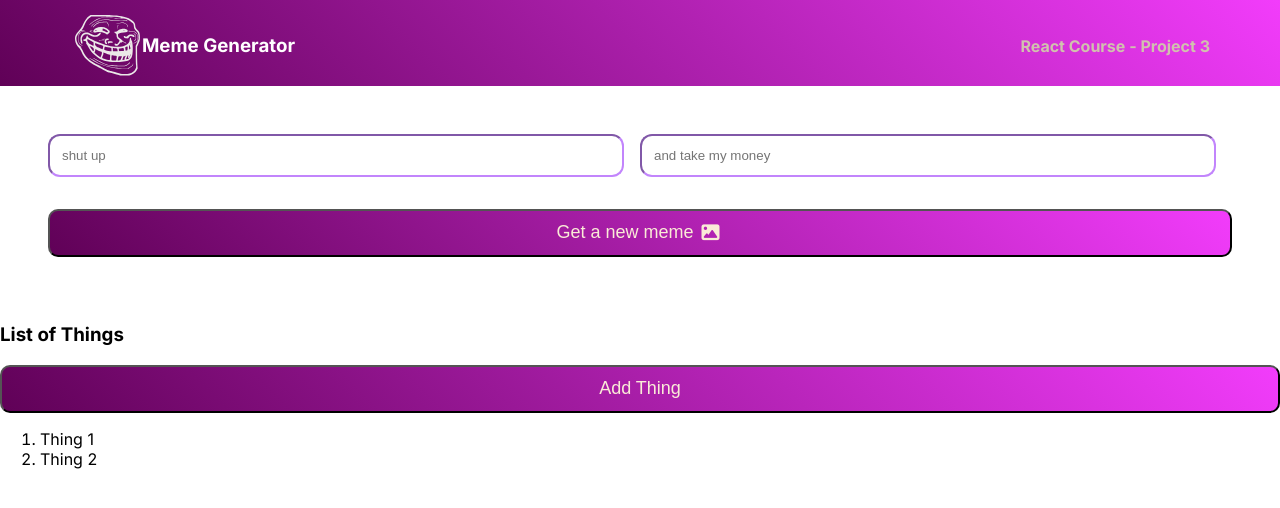
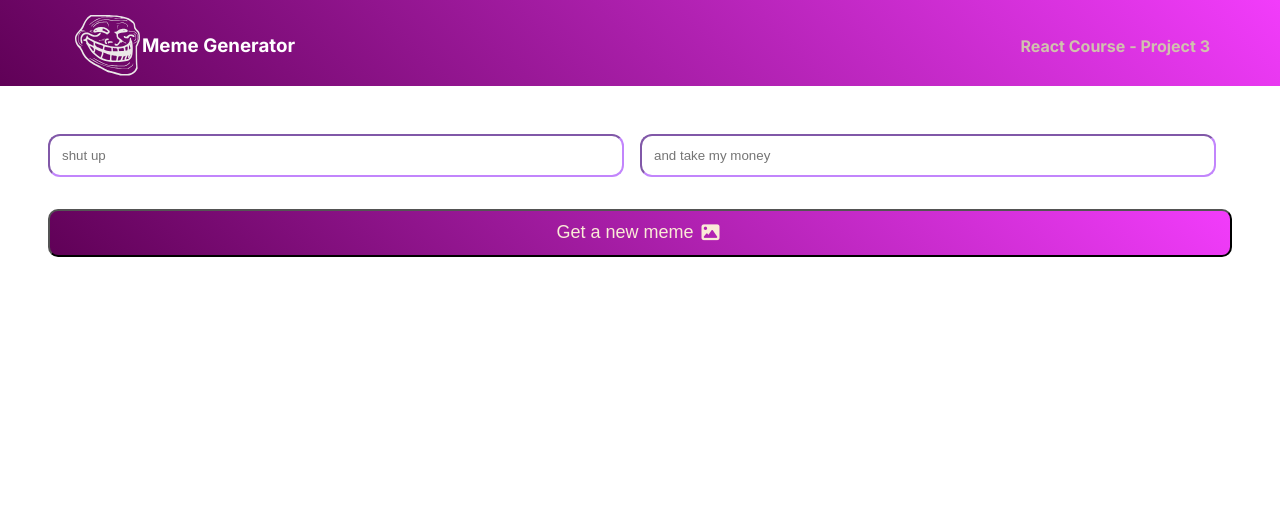
Before and after one commit to brandonfelty/react_tutorial, a React (Create React App) app: page /meme_gen in a window 1280 px wide. Shown: the top 508 px of the page. Built offline with nearby package versions, Linux system fonts and the light colour scheme.

Commit message:
clean up challenge

```diff
--- a/src/pages/MemeGenerator.jsx
+++ b/src/pages/MemeGenerator.jsx
@@ -4,10 +4,6 @@ import Meme from '../components/Meme';
 import './MemeGenerator.css';
 
 const MemeGenerator = () => {
-  const [thingList, setThingList] = useState(['Thing 1', 'Thing 2']);
-  const addThing = () => {
-    setThingList(prevList => [...prevList, `Thing ${thingList.length + 1}`])
-  };
 
   return (
     <div className='meme--page'>
@@ -17,13 +13,6 @@ const MemeGenerator = () => {
         pic='meme-logo'
       />
       <Meme />
-      <h3>  List of Things</h3>
-      <button onClick={addThing}> Add Thing</button>
-      <ol>
-        {thingList.map(thing => (
-          <li> {thing}</li>
-        ))}
-      </ol>
     </div>
   )
 };
```
